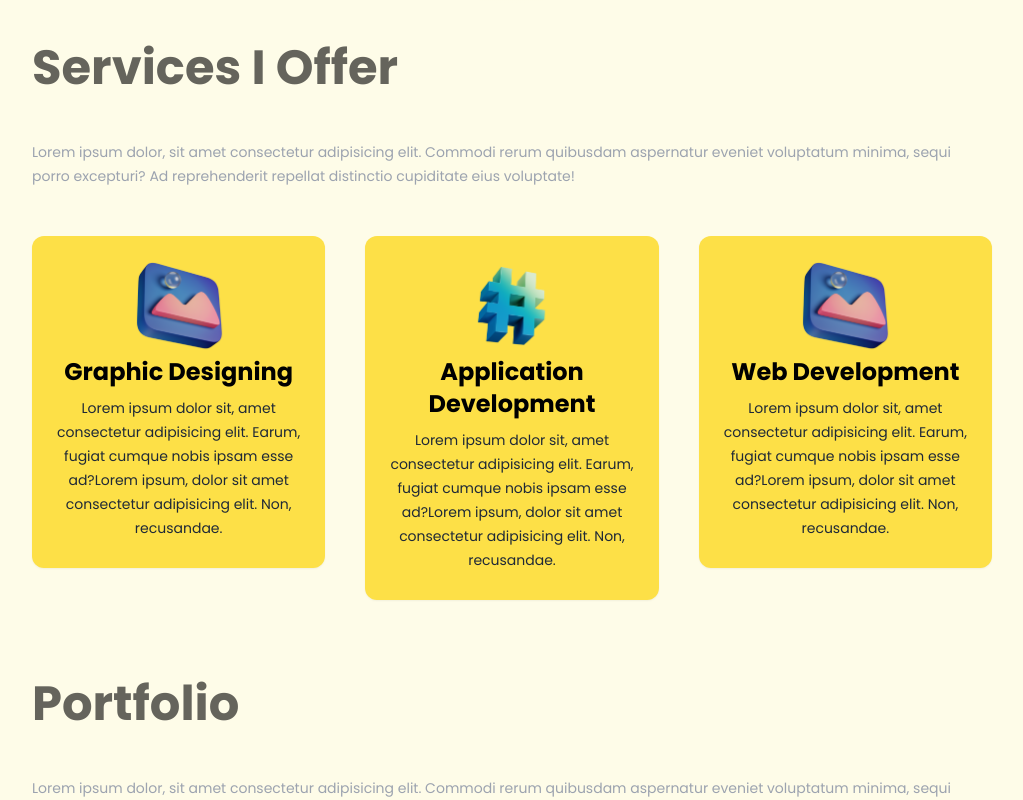
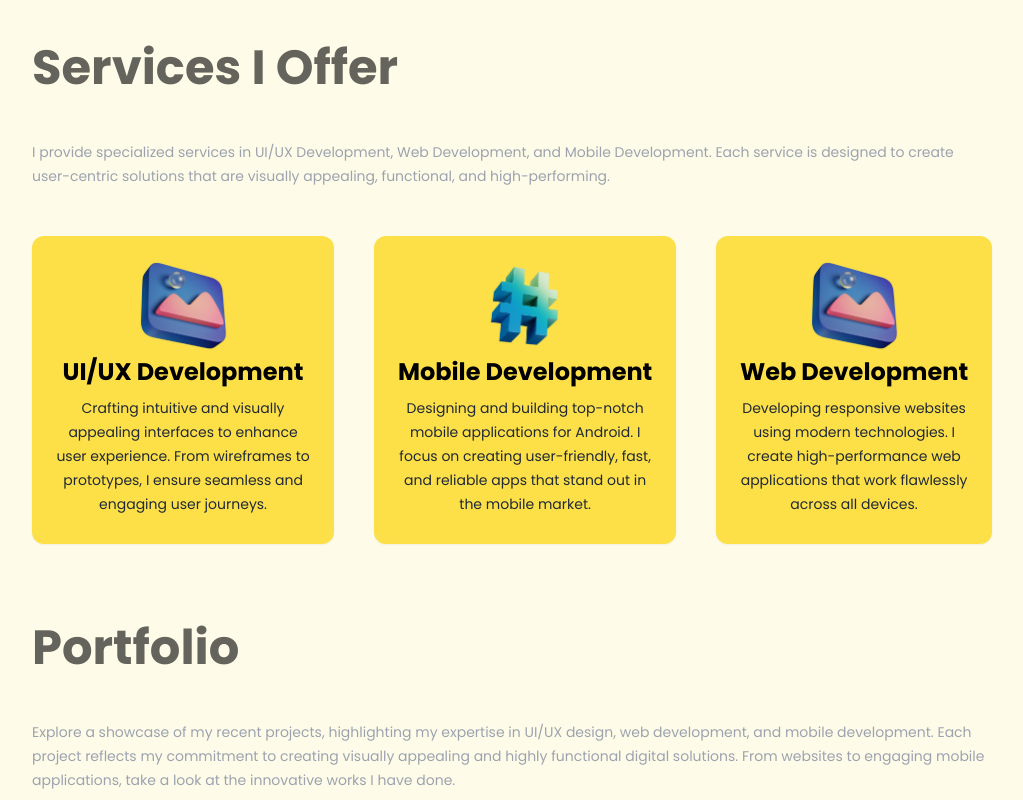
Before and after one commit to manujaguruge123/manu_portfolio, a Next.js app in the folder portfolio_manuja/: page / in a window 1280 px wide. Shown: the part 900-1700 px from the top of the page, without its empty margins (128-1151 px from the left). Built offline with nearby package versions, Linux system fonts and the light colour scheme.

Commit message:
Give some changes

```diff
--- a/portfolio_manuja/src/app/page.tsx
+++ b/portfolio_manuja/src/app/page.tsx
@@ -34,7 +34,7 @@ export default function Home() {
                 <BsFillMoonStarsFill onClick={() => setDarkMode(!darkMode)} className=" cursor-pointer text-xl mx-5 dark:text-white" />
               </li>
               <li>
-                <a href="https://drive.google.com/file/d/1efEGh1TBDf1CEwesxEskZm6RlwlJthm1/view?usp=sharing" download={"CV"} className="bg-yellow-400 text-black px-4 py-2 border-none rounded-md">Resume</a>
+                <a href="https://drive.google.com/drive/folders/14oYbRHUmHu4OyjUJAjHiv-7q-cHvUmuS?usp=sharing" download={"CV"} className="bg-yellow-400 text-black px-4 py-2 border-none rounded-md">Resume</a>
               </li>
             </ul>
           </nav>
@@ -79,8 +79,7 @@ export default function Home() {
           <div>
             <h2 className="text-5xl py-10 font-bold opacity-60 dark:text-white">Services I Offer</h2>
             <p className="text-sm py-2 text-gray-400 leading-6">
-              Lorem ipsum dolor, sit amet consectetur adipisicing elit. Commodi rerum quibusdam aspernatur eveniet voluptatum minima, sequi porro excepturi? Ad reprehenderit repellat distinctio cupiditate eius voluptate!
-            </p>
+            I provide specialized services in UI/UX Development, Web Development, and Mobile Development. Each service is designed to create user-centric solutions that are visually appealing, functional, and high-performing.            </p>
           </div>
 
           {/* Services Cards */}
@@ -95,8 +94,8 @@ export default function Home() {
                   height={100}
                   className="inline"
                 />
-                <h2 className="text-2xl font-bold">Graphic Designing</h2>
-                <p className="text-sm py-2 text-gray-800 leading-6">Lorem ipsum dolor sit, amet consectetur adipisicing elit. Earum, fugiat cumque nobis ipsam esse ad?Lorem ipsum, dolor sit amet consectetur adipisicing elit. Non, recusandae.</p>
+                <h2 className="text-2xl font-bold">UI/UX Development</h2>
+                <p className="text-sm py-2 text-gray-800 leading-6">Crafting intuitive and visually appealing interfaces to enhance user experience. From wireframes to prototypes, I ensure seamless and engaging user journeys.</p>
               </div>
             </motion.div>
 
@@ -110,8 +109,10 @@ export default function Home() {
                   height={100}
                   className="inline"
                 />
-                <h2 className="text-2xl font-bold">Application Development</h2>
-                <p className="text-sm py-2 text-gray-800 leading-6">Lorem ipsum dolor sit, amet consectetur adipisicing elit. Earum, fugiat cumque nobis ipsam esse ad?Lorem ipsum, dolor sit amet consectetur adipisicing elit. Non, recusandae.</p>
+                <h2 className="text-2xl font-bold">Mobile Development</h2>
+                <p className="text-sm py-2 text-gray-800 leading-6">Designing and building top-notch mobile applications for Android. I focus on creating user-friendly, fast, and reliable apps that stand out in the mobile market.
+
+</p>
               </div>
             </motion.div>
 
@@ -126,7 +127,7 @@ export default function Home() {
                   className="inline"
                 />
                 <h2 className="text-2xl font-bold">Web Development</h2>
-                <p className="text-sm py-2 text-gray-800 leading-6">Lorem ipsum dolor sit, amet consectetur adipisicing elit. Earum, fugiat cumque nobis ipsam esse ad?Lorem ipsum, dolor sit amet consectetur adipisicing elit. Non, recusandae.</p>
+                <p className="text-sm py-2 text-gray-800 leading-6">Developing responsive websites using modern technologies. I create high-performance web applications that work flawlessly across all devices.</p>
               </div>
             </motion.div>
 
@@ -138,8 +139,7 @@ export default function Home() {
           <div>
             <h2 className="text-5xl py-10 font-bold opacity-60 dark:text-white">Portfolio</h2>
             <p className="text-sm py-2 text-gray-400 leading-6">
-              Lorem ipsum dolor, sit amet consectetur adipisicing elit. Commodi rerum quibusdam aspernatur eveniet voluptatum minima, sequi porro excepturi? Ad reprehenderit repellat distinctio cupiditate eius voluptate!
-            </p>
+            Explore a showcase of my recent projects, highlighting my expertise in UI/UX design, web development, and mobile development. Each project reflects my commitment to creating visually appealing and highly functional digital solutions. From websites to engaging mobile applications, take a look at the innovative works I have done.</p>
           </div>
           {/* Images of projects */}
           <div className="flex flex-col gap-10 p-10 lg:flex-row lg:flex-wrap">
@@ -215,7 +215,7 @@ export default function Home() {
         <footer className="border-t-2 border-black text-sm opacity-70 flex flex-col gap-5 items-center justify-center py-10 lg:flex-row lg:items-center dark:text-white dark:border-white">
           <div>
             <h3 className="text-base mb-2"> Contact me for more Details</h3>
-            <p className="opacity-40">Lorem ipsum, dolor sit amet consectetur adipisicing elit. Harum, tenetur dolor soluta quae veritatis ullam odio voluptatum. Amet, minus voluptas?</p>
+            <p className="opacity-40">Have a project in mind or just want to say hello? I'm always excited to connect and discuss new ideas. Drop me a message through any of the platforms below, and let's create something amazing together!</p>
             <p className="opacity-60 ">Copyright © 2022 Manuja</p>
           </div>
           <div className="cursor-pointer text-5xl flex justify-center gap-16 text-gray-600">
```
